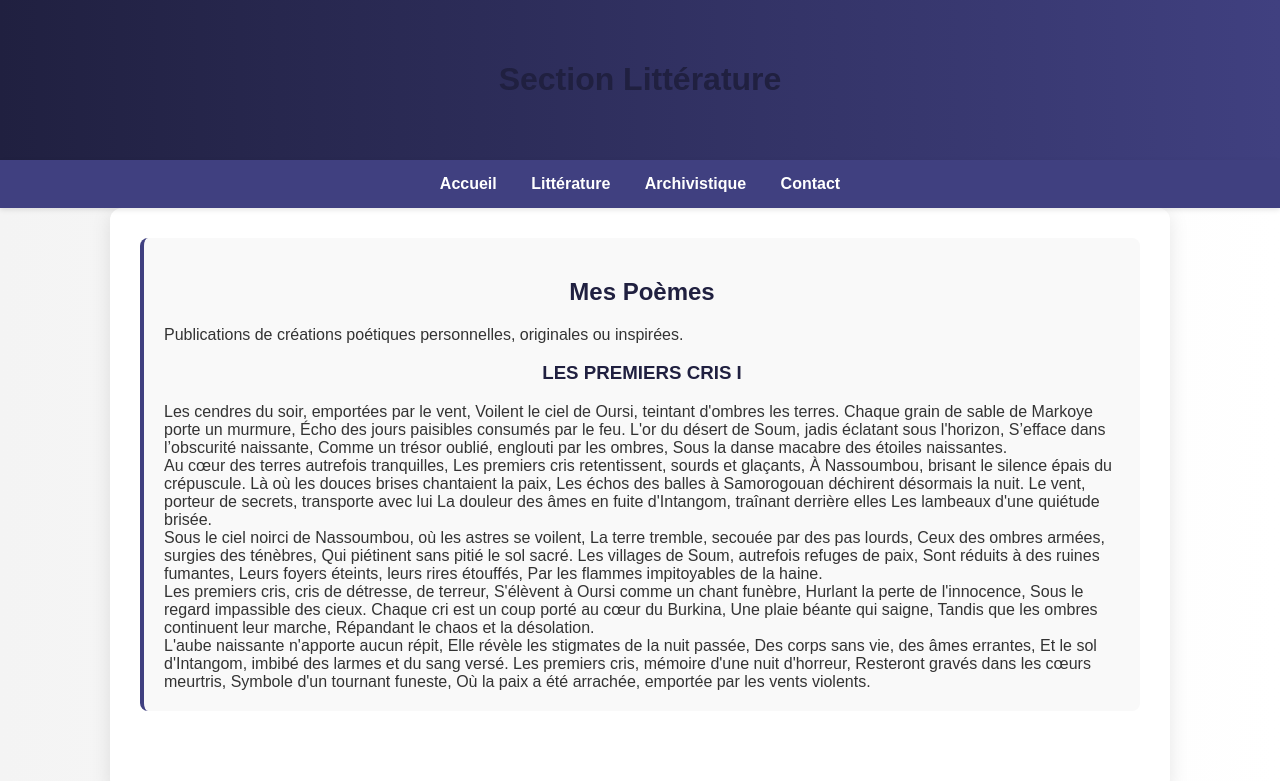
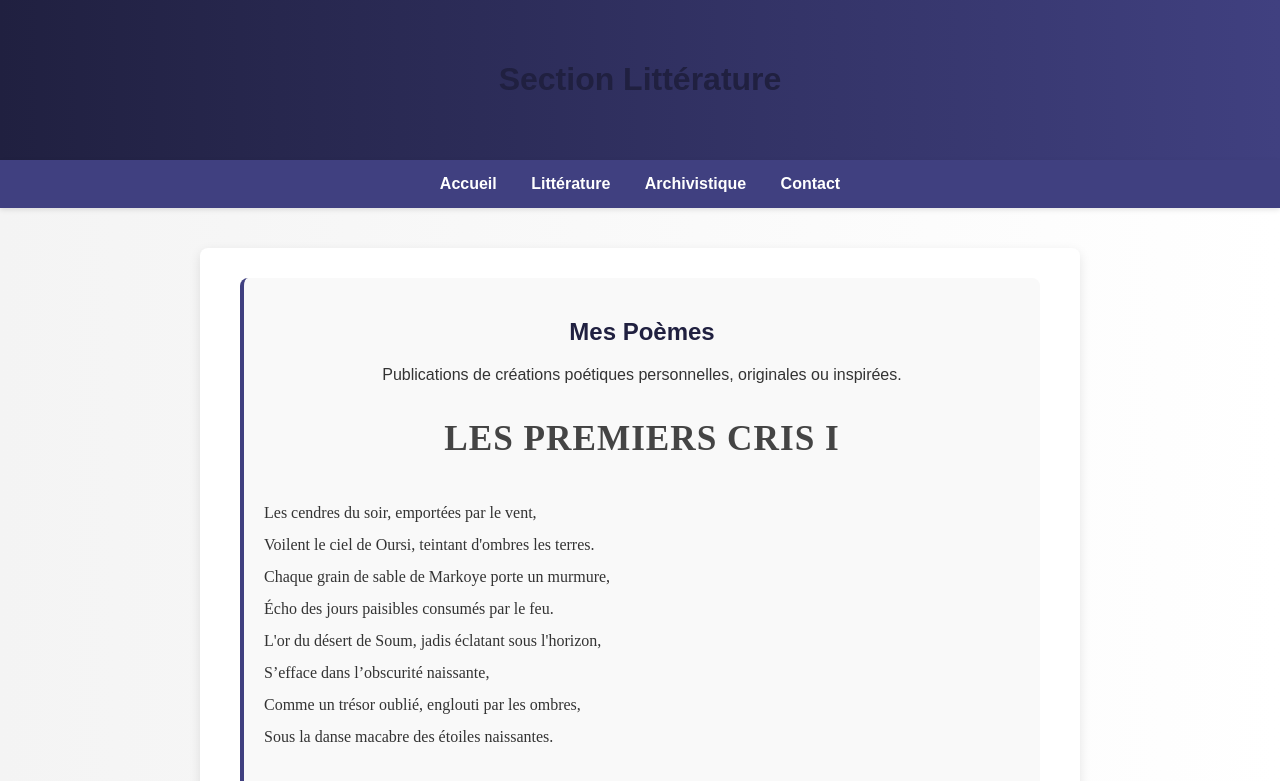
Before and after one commit to Zibabernadette1993/Nosplumesetnosmemoires, a plain HTML site: page litterature.html in a window 1280 px wide. Shown: the top 781 px of the page. Drawn offline with Linux system fonts and the light colour scheme.

Commit message:
Update mapage.css

```diff
--- a/mapage.css
+++ b/mapage.css
@@ -125,3 +125,35 @@ a:hover {
   background-color: #202040;
   transform: scale(1.05);
 }
+main {
+    max-width: 800px;
+    width: 100%;
+    margin: 40px auto; /* Centre le bloc main horizontalement et ajoute de la marge verticale */
+    padding: 30px 40px;
+    background-color: #ffffff;
+    box-shadow: 0 4px 12px rgba(0,0,0,0.1);
+    border-radius: 8px;
+    text-align: center; /* Centre le titre h3 à l'intérieur de main */
+  h3 {
+    font-family: 'Times New Roman', Times, serif;
+    font-size: 2.2em;
+    color: #444;
+    margin-bottom: 40px;
+    text-transform: uppercase;
+    letter-spacing: 1px;
+}
+  .poeme {
+    font-family: 'Times New Roman', Times, serif;
+    line-height: 1.8;
+    text-align: left;
+    color: #333;
+}
+  .strophe {
+    margin-bottom: 2em;
+}
+
+/* Styles pour chaque vers */
+.vers {
+    display: block;
+    margin-bottom: 0.2em;
+}
```
